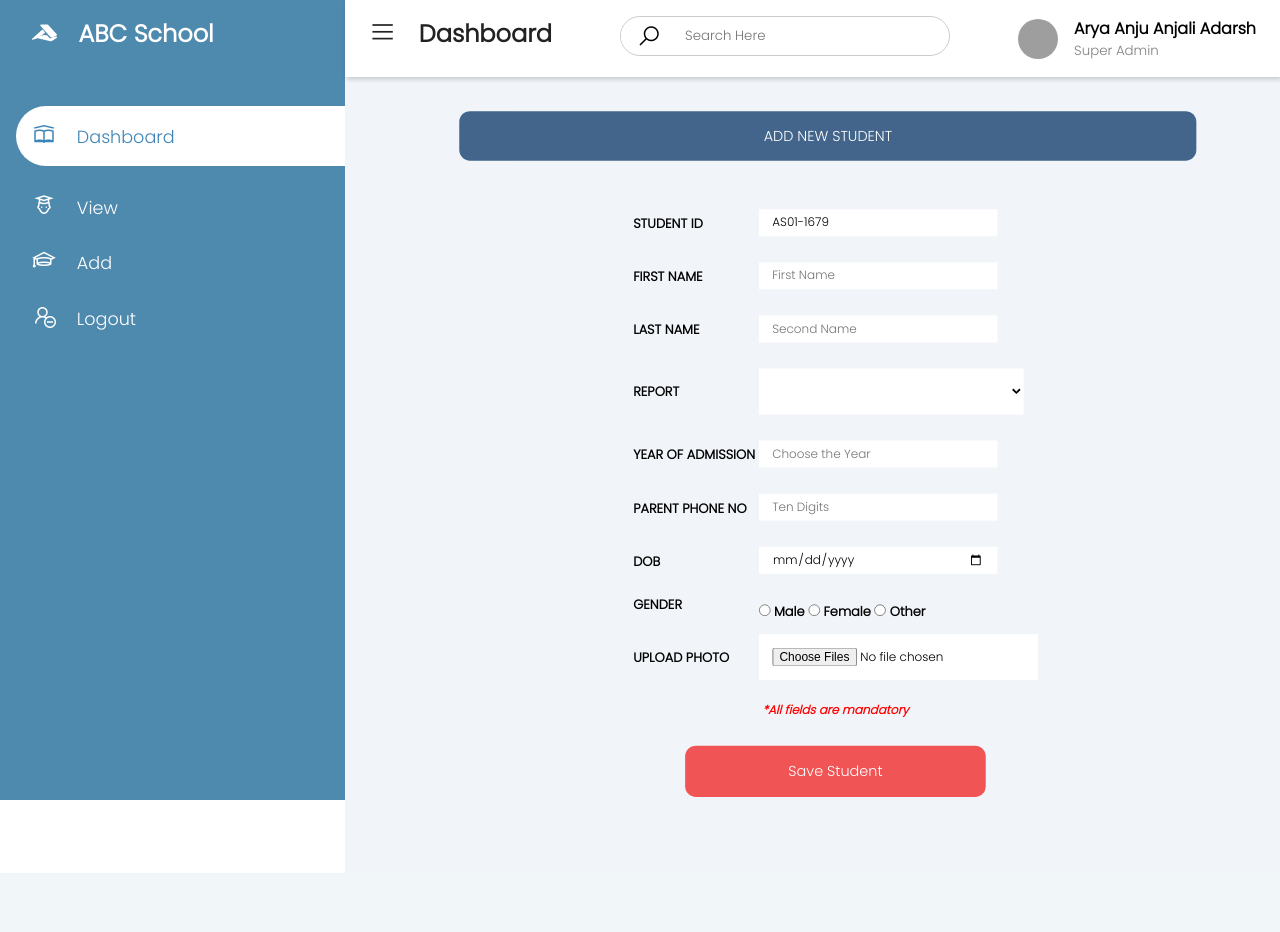
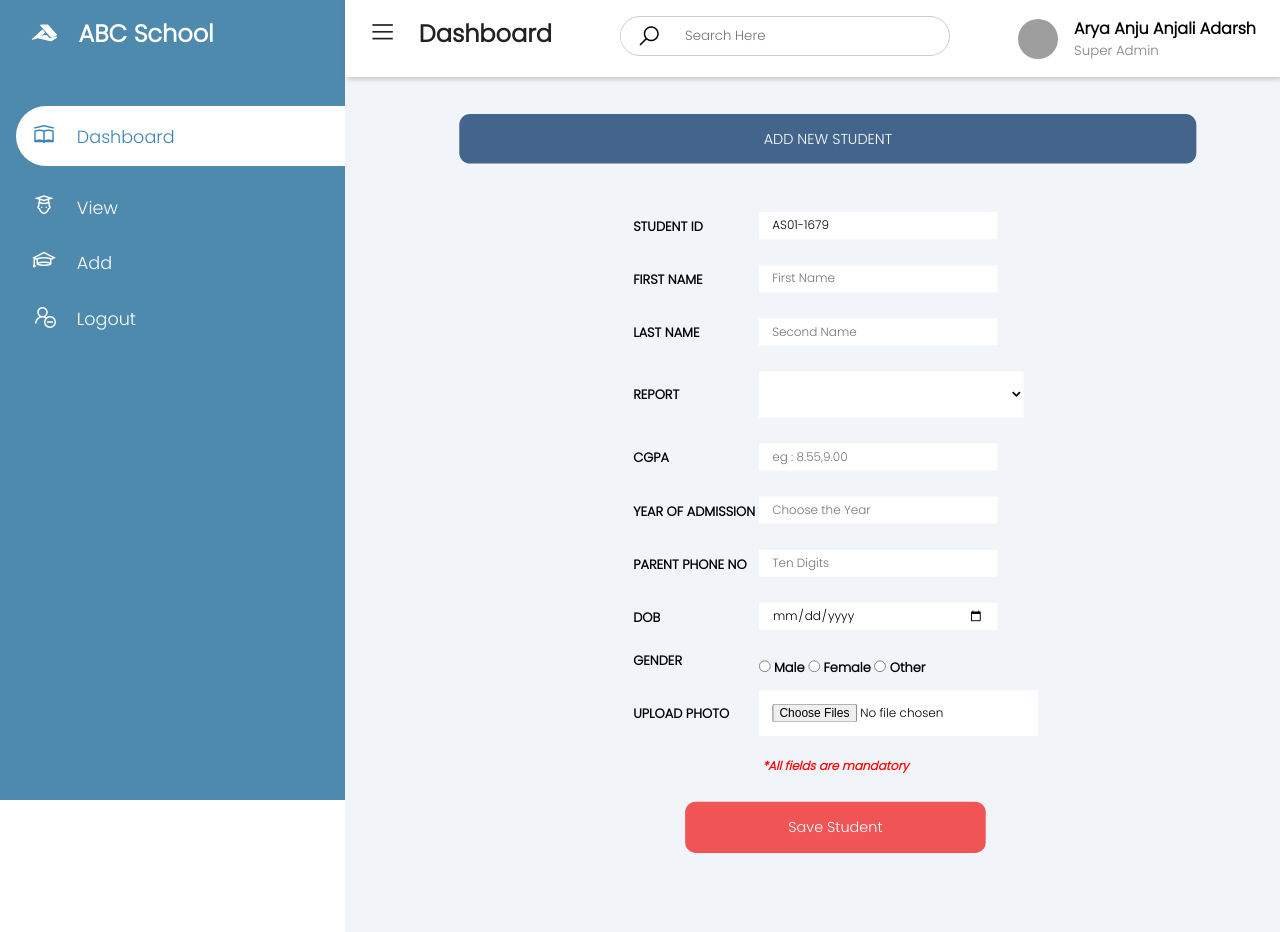
Before and after one commit to student-report-management-updatedsystem/student-report-ms, a PHP site: page /src/addstudent.php in a window 1280 px wide. Before the commit the page ends 873 px from the top, so only its background shows below. Run offline with PHP 8.4, Linux system fonts and the light colour scheme; lists and menus that the app fills with data are empty; grey boxes are pictures that could not be loaded.

Commit message:
cgpa in addstudent form

```diff
--- a/src/addstudent.php
+++ b/src/addstudent.php
@@ -77,7 +77,7 @@
 
            <tr align="left">
              <th style="padding-bottom: 15px;">
-                  <label for="fname">STUDENT ID</label>
+                  <label for="stdid">STUDENT ID</label>
              </th>
              <th></th>
              <th>
@@ -132,8 +132,13 @@
              </th>
           </tr>
 
+          <tr align="left"><th style="padding-bottom: 15px;">
+          CGPA </th><th></th><th><input type="number" name="cgpa" placeholder="eg : 8.55,9.00" min="0" max="10"step="0.01"maxlength="2"style="background-color: white; width:265px; height:30px; "required/><br>
+            </th>
+         </tr>
+
            <tr align="left"><th style="padding-bottom: 15px;">
-           YEAR OF ADMISSION  </th><th></th><th><input type="number" name="yoa" placeholder="Choose the Year" min="2005" max="2021"steps="4"maxlength="4"style="background-color: white; width:265px; height:30px; "required/><br>
+           YEAR OF ADMISSION  </th><th></th><th><input type="number" name="yoa" placeholder="Choose the Year" min="2005" max="2021"step="1"maxlength="4"style="background-color: white; width:265px; height:30px; "required/><br>
              </th>
           </tr>
 
@@ -203,6 +208,7 @@ if(isset($_POST['savestudent'])){
     $fname=$_POST['fname'];
     $lname=$_POST['lname'];
     $report=$_POST['report'];
+    $cgpa=$_POST['cgpa'];
     $yoa=$_POST['yoa'];
     $phone=$_POST['phone'];
     $dob=$_POST['dob'];
@@ -213,8 +219,8 @@ if(isset($_POST['savestudent'])){
 
     move_uploaded_file($_FILES['img']['tmp_name'], "simages/".$image_name);
 
-    $insertquery="insert into student(`student_id`, `name`, `last_name`, `report`, `yoa`, `parent`, `dob`, `gender`, `file`)
-    VALUES ('$stdid', '$fname','$lname','$report','$yoa','$phone','$dob','$gender','$image_name')";
+    $insertquery="insert into student(`student_id`, `name`, `last_name`, `report`,`cgp`, `yoa`, `parent`, `dob`, `gender`, `file`)
+    VALUES ('$stdid', '$fname','$lname','$report','$cgpa','$yoa','$phone','$dob','$gender','$image_name')";
 
 
 
```
